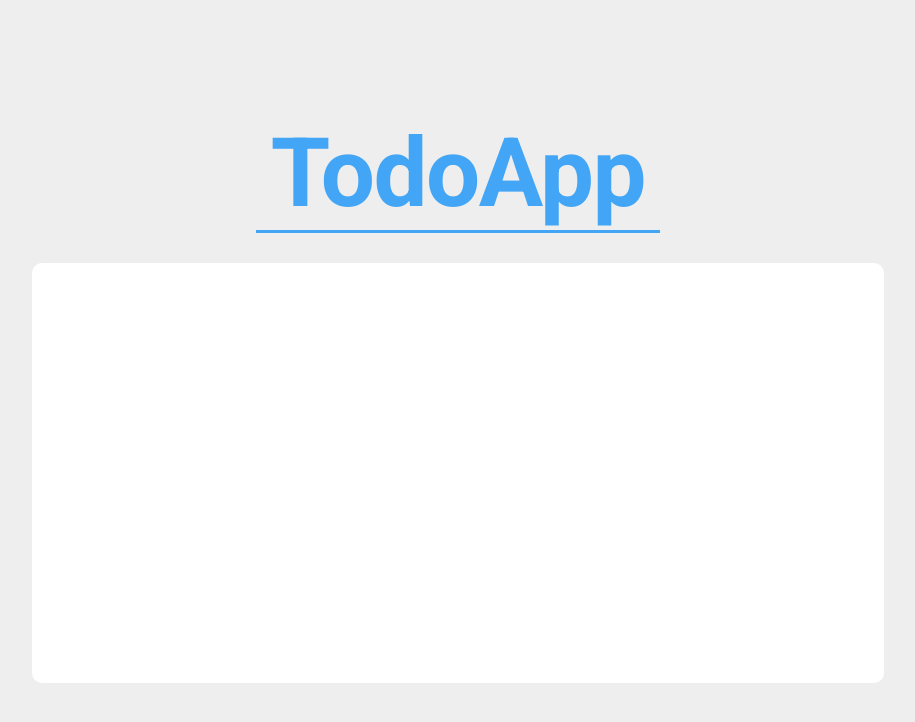
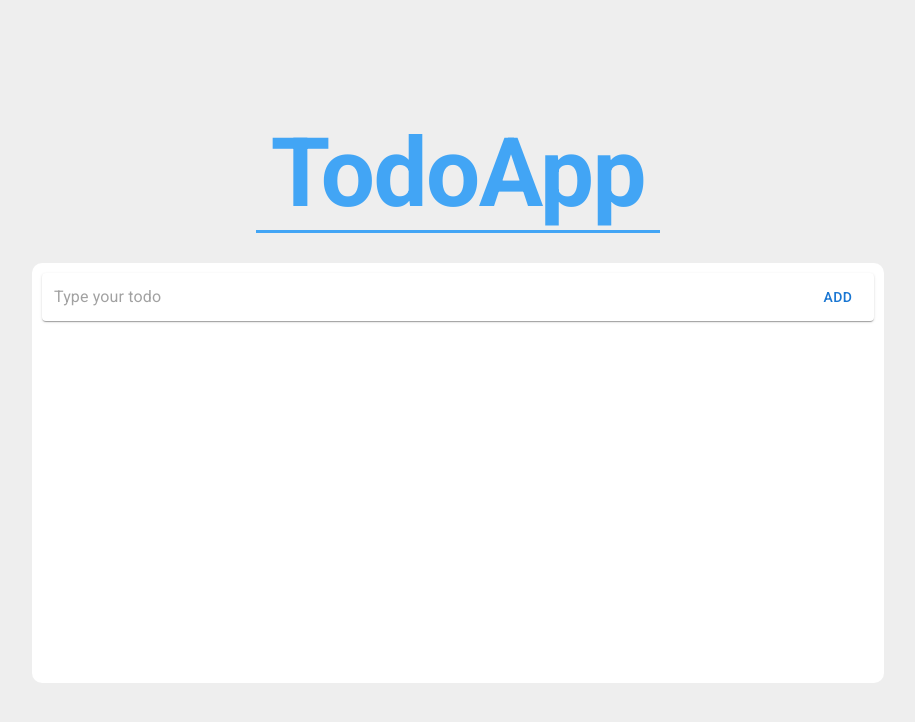
Before and after one commit to sudacTudak/todo-app-mui-5, a React (Vite) app: page / in a window 1280 px wide. Shown: the top 722 px of the page, without its empty margins (182-1097 px from the left). Built offline with nearby package versions, Linux system fonts and the light colour scheme.

Commit message:
create TodoList and TodoListItem components, add TodoList, TodoListItem and AddTodoField to App.tsx

```diff
--- a/src/App.tsx
+++ b/src/App.tsx
@@ -4,19 +4,70 @@ import {
   TodosReducer,
   TodosStateInitializer
 } from './reducers/todos/todos.reducer';
+import { TodoList } from './components/TodoList/TodoList';
+import { TODOS_ACTIONS } from './reducers/todos/todos.types';
+import { AddTodoField } from './components/AddTodoField/AddTodoField';
 import { LS_TODOS_KEY } from './helpers/constants.helper';
 
 const App = () => {
-  const [todos, dispatchTodos] = useReducer(
+  const [todosState, dispatchTodos] = useReducer(
     TodosReducer,
     null,
     TodosStateInitializer
   );
 
+  const { todos, activeTodoFilter, totalCount, activeCount } = todosState;
+
   useEffect(() => {
+    if (!todos || todos.length === 0) {
+      return;
+    }
     localStorage.setItem(LS_TODOS_KEY, JSON.stringify(todos));
   }, [todos]);
-  return <Layout></Layout>;
+
+  const addTodo = (todoTitle: string) => {
+    dispatchTodos({
+      type: TODOS_ACTIONS.ADD_TODO,
+      payload: { todoTitle }
+    });
+  };
+
+  const deleteTodo = (todoId: string) => {
+    dispatchTodos({
+      type: TODOS_ACTIONS.DELETE_TODO,
+      payload: { todoId }
+    });
+  };
+
+  const toggleTodo = (todoId: string) => {
+    dispatchTodos({
+      type: TODOS_ACTIONS.TOGGLE_TODO,
+      payload: { todoId }
+    });
+  };
+
+  const editTodo = (todoId: string, newTitle: string) => {
+    dispatchTodos({
+      type: TODOS_ACTIONS.EDIT_TODO,
+      payload: {
+        newTitle,
+        todoId
+      }
+    });
+  };
+
+  return (
+    <Layout>
+      <AddTodoField addTodo={addTodo} />
+      <TodoList
+        todos={todos}
+        todosFilter={activeTodoFilter}
+        deleteTodo={deleteTodo}
+        toggleTodo={toggleTodo}
+        editTodo={editTodo}
+      />
+    </Layout>
+  );
 };
 
 export default App;
--- /dev/null
+++ b/src/components/TodoItem/TodoListItem.tsx
@@ -0,0 +1,101 @@
+import {
+  Checkbox,
+  ClickAwayListener,
+  IconButton,
+  Input,
+  ListItem,
+  ListItemIcon
+} from '@mui/material';
+import { TodoListItemProps as TodoListItemProps } from './TodoListItem.props';
+import { Delete, Done } from '@mui/icons-material';
+import { ChangeEvent, KeyboardEvent, useState } from 'react';
+
+export const TodoListItem = ({
+  todo,
+  deleteTodo,
+  toggleTodo,
+  editTodo
+}: TodoListItemProps) => {
+  const { id, status, title } = todo;
+  const [isInputEditable, setIsInputEditable] = useState(false);
+  const [inputValue, setInputValue] = useState<string>(title);
+
+  const changeInputMode = () => {
+    if (status === 'active') {
+      setIsInputEditable(true);
+    }
+  };
+
+  const handleInputKeyDown = (e: KeyboardEvent<HTMLInputElement>) => {
+    if (e.key === 'Enter') {
+      handleEdit();
+    }
+  };
+
+  const handleInputTitle = (e: ChangeEvent<HTMLInputElement>) => {
+    setInputValue(e.target.value);
+  };
+
+  const handleToggle = () => {
+    if (isInputEditable) {
+      return;
+    }
+    toggleTodo(id);
+  };
+
+  const handleEdit = () => {
+    setIsInputEditable(false);
+
+    if (!inputValue.trim()) {
+      setInputValue(title);
+      return;
+    }
+
+    if (inputValue === title) {
+      return;
+    }
+
+    editTodo(id, inputValue);
+  };
+
+  const handleDelete = () => {
+    deleteTodo(id);
+  };
+
+  const itemSecondaryAction = (
+    <IconButton
+      edge="end"
+      onClick={isInputEditable ? handleEdit : handleDelete}
+    >
+      {isInputEditable ? <Done /> : <Delete />}
+    </IconButton>
+  );
+
+  return (
+    <ListItem secondaryAction={itemSecondaryAction}>
+      <ListItemIcon>
+        <Checkbox
+          edge="start"
+          tabIndex={-1}
+          checked={status === 'completed'}
+          onChange={handleToggle}
+        />
+      </ListItemIcon>
+      <ClickAwayListener onClickAway={handleEdit} mouseEvent={'onMouseDown'}>
+        <Input
+          fullWidth
+          disabled={status === 'completed'}
+          readOnly={!isInputEditable}
+          disableUnderline={!isInputEditable}
+          value={inputValue}
+          onChange={handleInputTitle}
+          onClick={changeInputMode}
+          onKeyDown={handleInputKeyDown}
+          sx={{
+            textDecoration: status === 'completed' ? 'line-through' : 'none'
+          }}
+        />
+      </ClickAwayListener>
+    </ListItem>
+  );
+};
--- /dev/null
+++ b/src/components/TodoList/TodoList.tsx
@@ -0,0 +1,29 @@
+import { todosFilterFunction } from '../../helpers/todos-filter-function.helper';
+import { TodoListItem } from '../TodoItem/TodoListItem';
+import { TodoListProps } from './TodoList.props';
+import { Divider, List } from '@mui/material';
+import { Fragment } from 'react';
+
+export const TodoList = ({
+  todos,
+  todosFilter,
+  deleteTodo,
+  toggleTodo,
+  editTodo
+}: TodoListProps) => {
+  return (
+    <List>
+      {todosFilterFunction(todos, todosFilter).map((todo) => (
+        <Fragment key={todo.id}>
+          <TodoListItem
+            todo={todo}
+            toggleTodo={toggleTodo}
+            deleteTodo={deleteTodo}
+            editTodo={editTodo}
+          />
+          <Divider />
+        </Fragment>
+      ))}
+    </List>
+  );
+};
--- /dev/null
+++ b/src/helpers/todos-filter-function.helper.ts
@@ -0,0 +1,10 @@
+import { TodoFilter } from '../reducers/todos/todos.types';
+import { Todo } from '../types/todo.interface';
+
+export const todosFilterFunction = (todos: Todo[], todoFilter: TodoFilter) => {
+  if (!todoFilter) {
+    return todos;
+  }
+
+  return todos.filter((todo) => todo.status === todoFilter);
+};
```
Also changed, not shown: src/components/TodoItem/TodoListItem.props.ts (added, +8 -0 lines), src/components/TodoList/TodoList.props.ts (added, +11 -0 lines).
